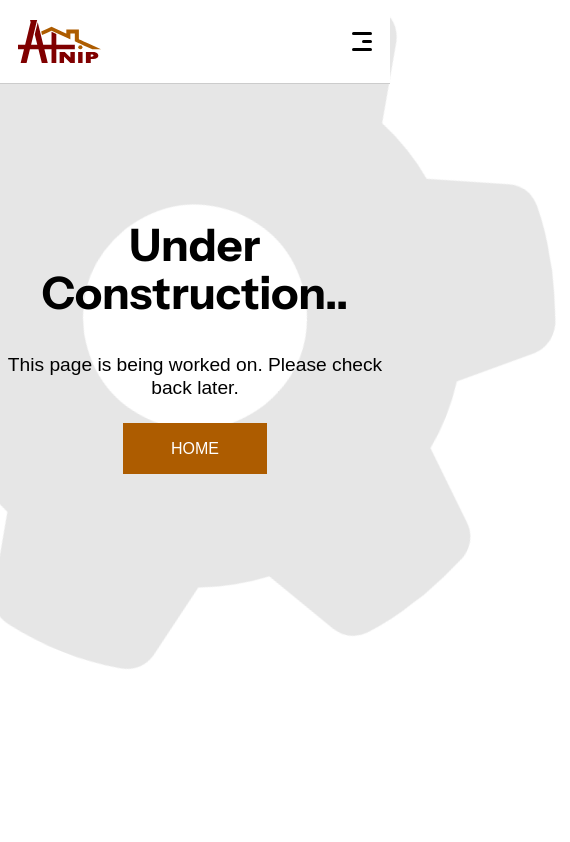
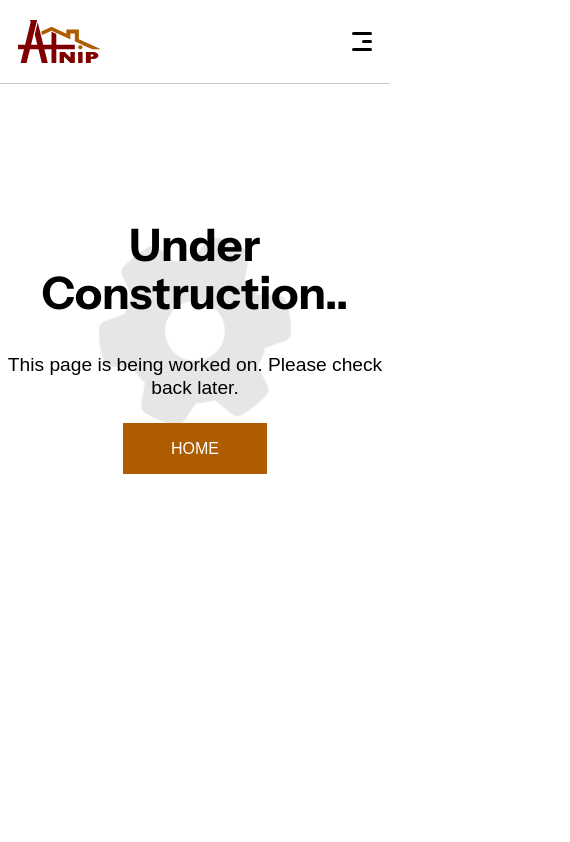
Before and after one commit to Chrizxz/construction, a SvelteKit app: page /wip in a window 390 px wide. Shown: the top 842 px of the page, 570 px wide, since content can reach past the window. Built offline with nearby package versions, Linux system fonts and the light colour scheme; a web font is replaced by a local one.

Commit message:
Tweaks
- Tweaked css in the navbar
- Tweaked css in the "work in progress" palceholder page

```diff
--- a/src/css/navbar.css
+++ b/src/css/navbar.css
@@ -81,7 +81,7 @@ nav {
 
     .mobDropContent .mobDropItems a {
         padding: 8px 16px;
-        border-bottom: 1px solid var(--navOutline);
+        border-bottom: 3px solid var(--txtW);
     }
 
     .mobDropContent .mobDropItems a:last-child {
--- a/src/routes/wip/+page.svelte
+++ b/src/routes/wip/+page.svelte
@@ -68,5 +68,9 @@
             font-size: 2.8rem !important;
             line-height: 3rem !important;
         }
+
+        .headBG {
+            font-size: 12rem !important;
+        }
     }
 </style>
```
